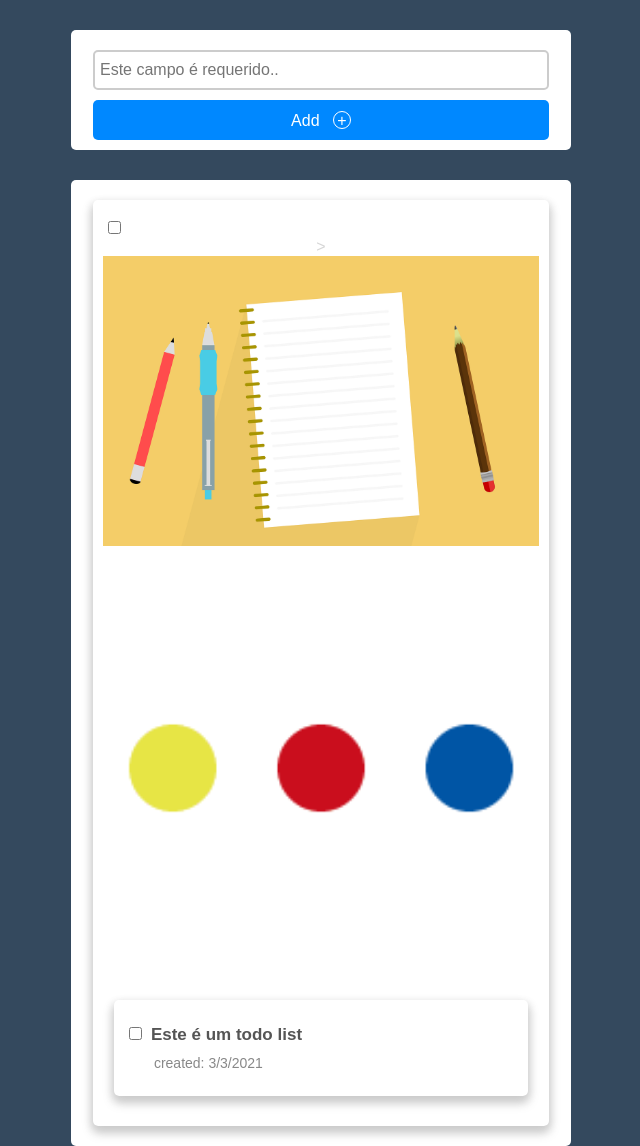
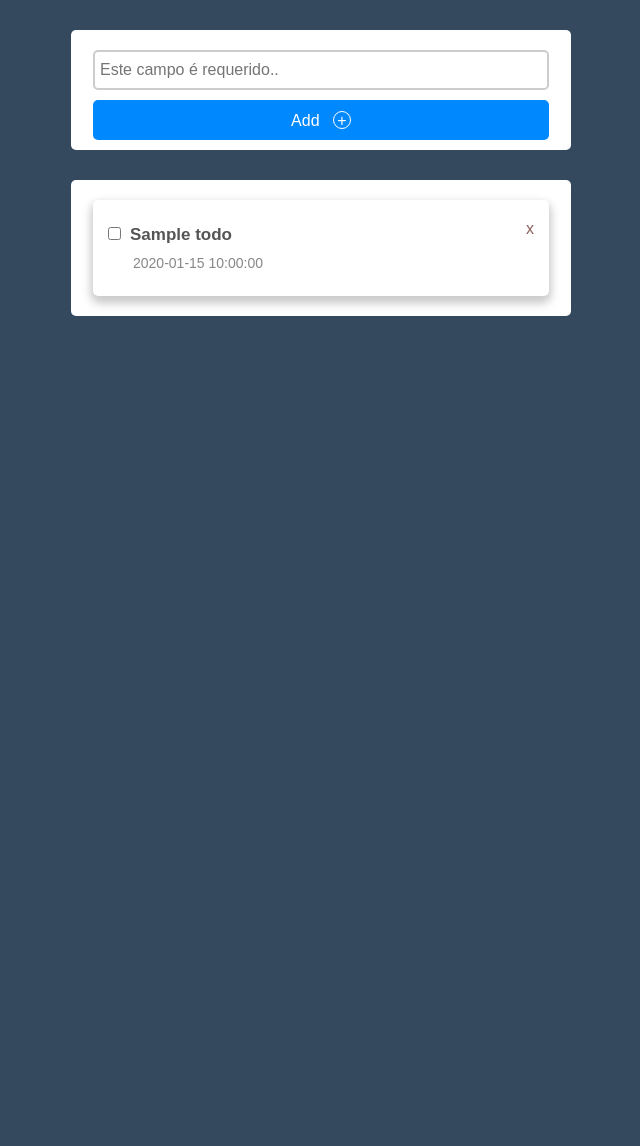
Before and after one commit to GeronimoOlanda/To-do-List, a PHP site: page / in a window 1280 px wide. Shown: the whole page, without its empty margins (319-959 px from the left). After the commit the page ends 316 px from the top, so only its background shows below. Run offline with PHP 8.4, Linux system fonts and the light colour scheme; tables that the repository leaves empty or names only in its code hold one stand-in row (values such as "Sample post").

Commit message:
listando os dados da base de dados

```diff
--- a/index.php
+++ b/index.php
@@ -28,21 +28,24 @@
               ?>
 
             <div class="show-todo-section">
-                <?php if ($todos->rowCount() > 0) { ?>
+                <?php if ($todos->rowCount() <= 0) { ?>
                         <div class="todo-item">
                             <input type="checkbox">
                             <div class="empty">>
                                 <img src="./public/img/f.png" width="100%" alt="f">
                                 <img src="./public/img/Ellipsis.gif" width="100%" alt="Ellipsis">
-                            </div
+                            </div>
                         </div>
-                    <?php } ?>
+                <?php } ?>
 
-                <div class="todo-item">
+                <?php while($todo = $todos->fetch(PDO::FETCH_ASSOC)){  ?>
+                    <div class="todo-item">
+                        <span id="<?php $todo['id']; ?>" class="remove-to-do">x</span>
                         <input type="checkbox">
-                        <h2>Este é um todo list</h2><br>
-                        <small>created: 3/3/2021</small>
+                        <h2><?php echo($todo['title']);?></h2><br>
+                        <small><?php echo($todo['date_time']);?></small>
                     </div>
+                <?php } ?>
             </div>
         </div>
     </body>
```
